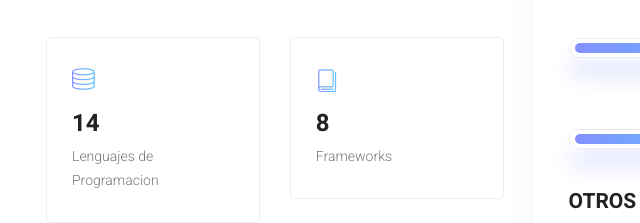
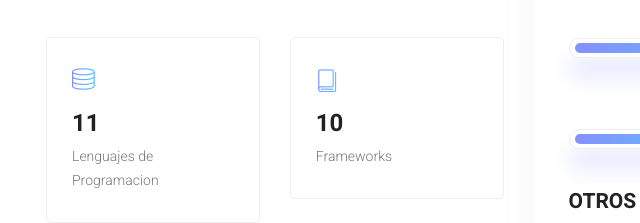
Before and after one commit to WernerOvalle/Portafolio_Antiguo, a website: page index.html in a window 1280 px wide. Shown: the part 1252-1475 px from the top of the page, 24-664 px from the left. Drawn offline with Linux system fonts and the light colour scheme; files whose address does not match are found by name.

Commit message:
fix images

```diff
--- a/index.html
+++ b/index.html
@@ -121,14 +121,14 @@
 							<div class="col-md-6">
 								<div class="wel_item">
 									<i class="lnr lnr-database"></i>
-									<h4>14</h4>
+									<h4>11</h4>
 									<p>Lenguajes de Programacion</p>
 								</div>
 							</div>
 							<div class="col-md-6">
 								<div class="wel_item">
 									<i class="lnr lnr-book"></i>
-									<h4>8</h4>
+									<h4>10</h4>
 									<p>Frameworks</p>
 								</div>
 							</div>
```
Also changed, not shown: dist/index.html.
